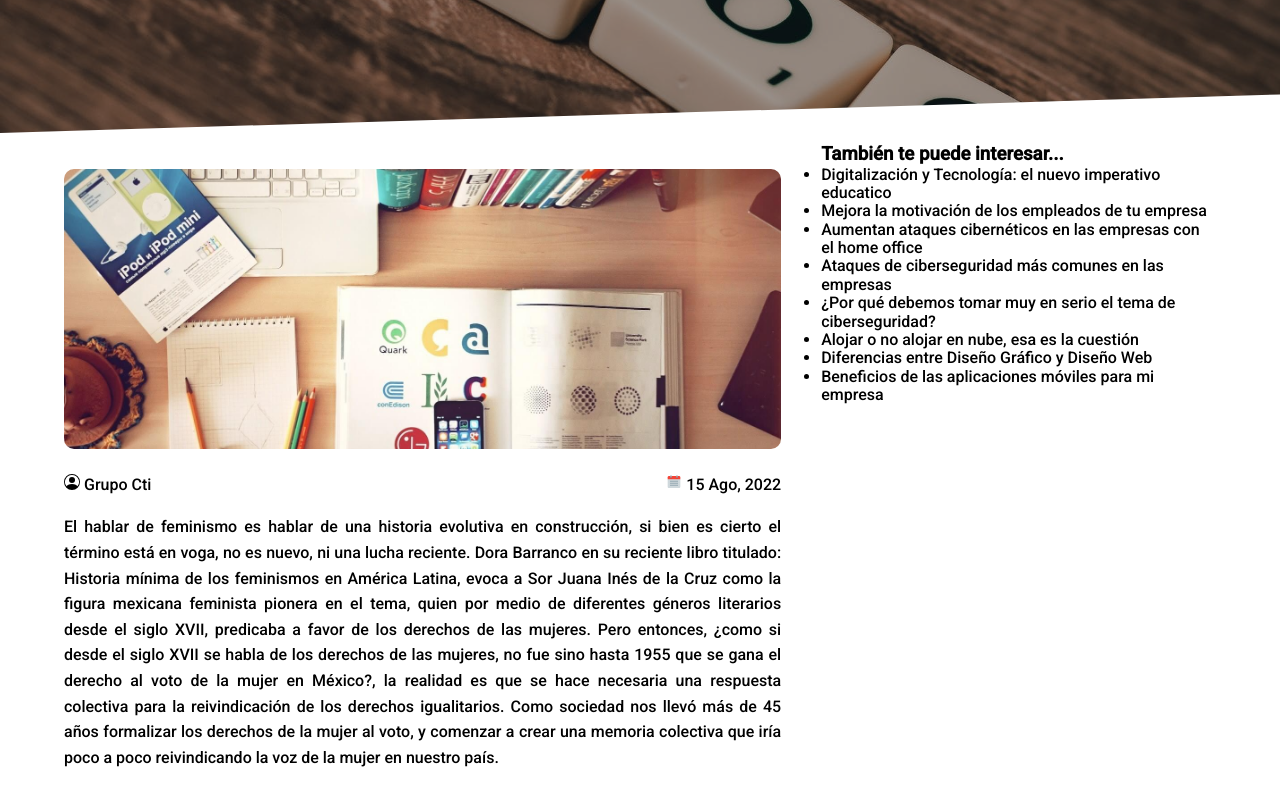
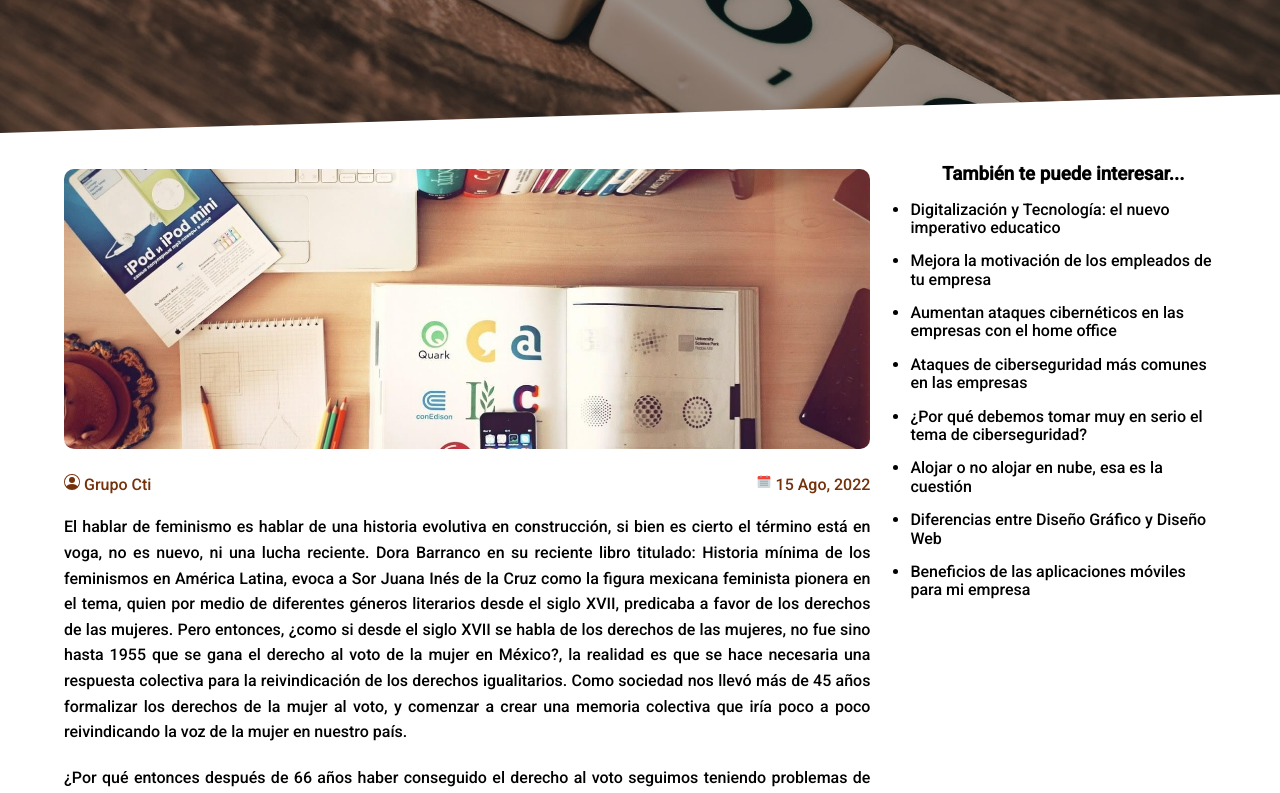
Before and after one commit to ucm23/cti, a Next.js app: page /post/1 in a window 1280 px wide. Shown: the part 406-1199 px from the top of the page. Built offline with nearby package versions, Linux system fonts and the light colour scheme; a small style sheet from the web is missing.

Commit message:
estilos del aside funcional

```diff
--- a/assets/global.css
+++ b/assets/global.css
@@ -41,6 +41,7 @@ body::-webkit-scrollbar-thumb{
     overflow: hidden;
     padding: var(--padding-container);
 }
+
 .logo_cti{ width: 13%; }
 .hero{
     width: 100%;
@@ -1061,7 +1062,7 @@ body::-webkit-scrollbar-thumb{
 }
 
 .read-blog-container{
-    width: 75%;
+    width: 70%;
 }
 
 .read-blog{
@@ -1079,6 +1080,7 @@ body::-webkit-scrollbar-thumb{
     justify-content: space-between;
     align-items: center;
     margin-top: 25px;
+    color: var(--color-naranja-oscuro);
 }
 
 .read-full{
@@ -1107,6 +1109,28 @@ body::-webkit-scrollbar-thumb{
     font-size: 1.3rem;
 }
 
+.morePosts{
+    position: sticky;
+    top: 45px;
+    margin: 20px 0;
+}
+
+.titlesPost{
+    width: 30%;
+    /* padding: 20px;  */
+}
+
+.h3-posts{ text-align: center; }
+
+.titleItem{
+    margin: 15px 0;
+}
+
+.titleItem:hover{
+    color: #eb770b;
+    cursor: pointer;
+ }
+
   /*------------ blog ----------*/
 
 @media (max-width:1120px){
```
